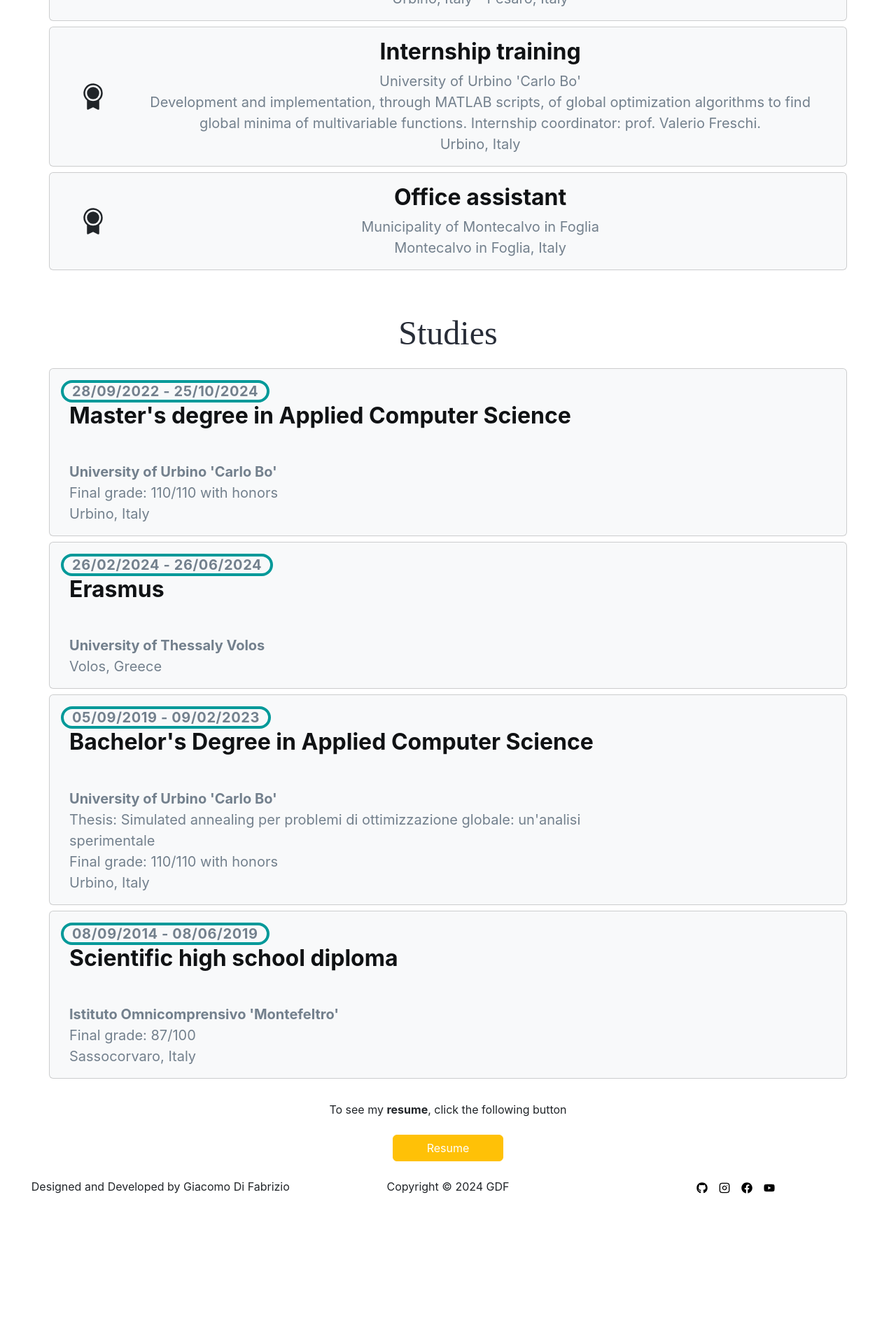
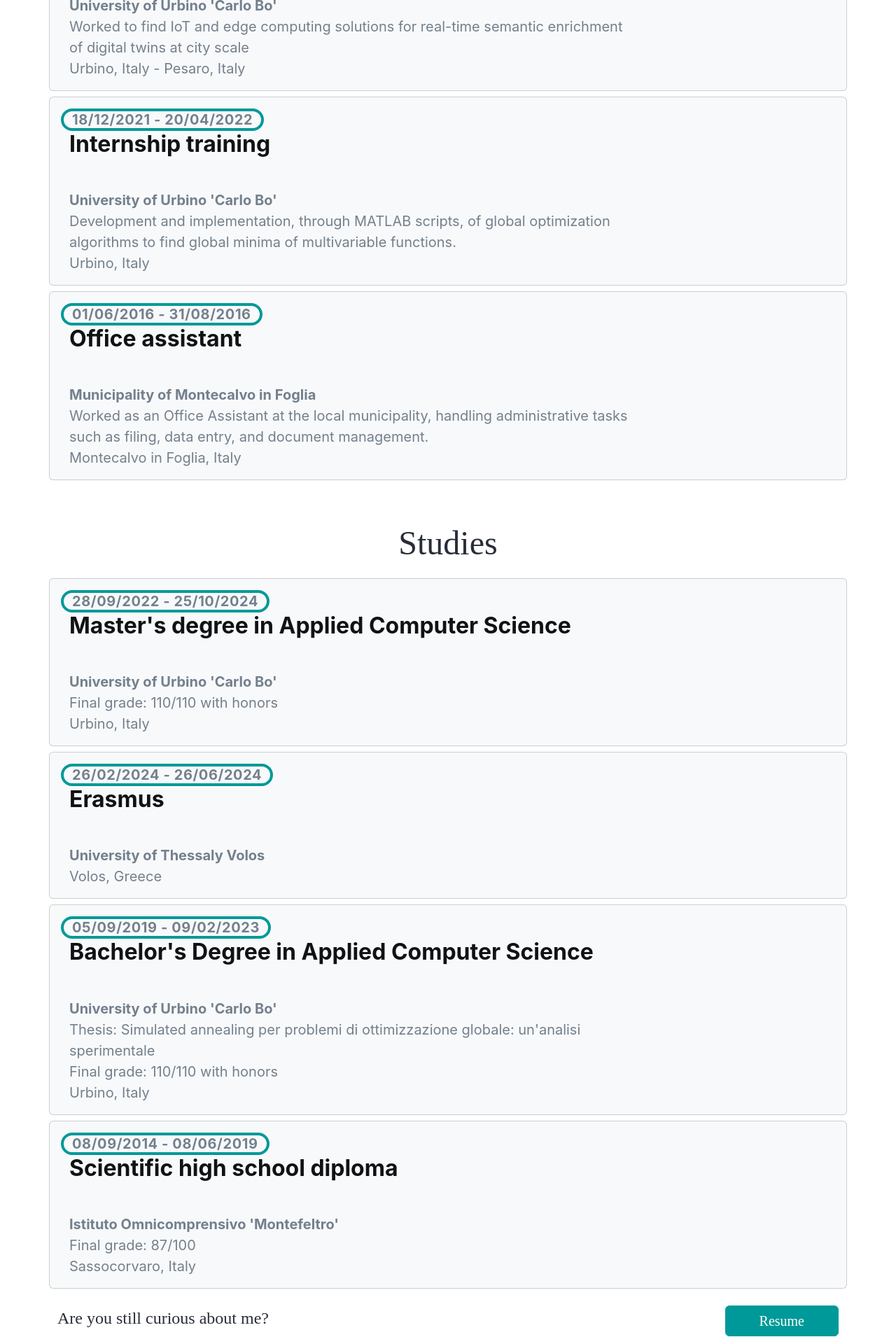
Before and after one commit to GiacomoDiFa/PortfolioGDF, a React (Create React App) app: page /PortfolioGDF/resume in a window 1280 px wide. Shown: the part 360-2280 px from the top of the page at 70% size. Before the commit the page ends 2091 px from the top, so only its background shows below. Built offline with nearby package versions, Linux system fonts and the light colour scheme; the HTML template or start-up script is replaced by a standard one.

Commit message:
Finished Resume page

```diff
--- a/src/assets/jobs.json
+++ b/src/assets/jobs.json
@@ -3,21 +3,21 @@
         {
             "title": "Research grant, CTE Square project",
             "company": "University of Urbino 'Carlo Bo'",
-            "description": "IoT and edge computing solutions for real-time semantic enrichment of digital twins at city scale",
+            "description": "Worked to find IoT and edge computing solutions for real-time semantic enrichment of digital twins at city scale",
             "location": "Urbino, Italy - Pesaro, Italy",
             "duration": "01/06/2023 - 31/01/2025"
         },
         {
             "title": "Internship training",
             "company": "University of Urbino 'Carlo Bo'",
-            "description": "Development and implementation, through MATLAB scripts, of global optimization algorithms to find global minima of multivariable functions. Internship coordinator: prof. Valerio Freschi.",
+            "description": "Development and implementation, through MATLAB scripts, of global optimization algorithms to find global minima of multivariable functions.",
             "location": "Urbino, Italy",
             "duration": "18/12/2021 - 20/04/2022"
         },
         {
             "title": "Office assistant",
             "company": "Municipality of Montecalvo in Foglia",
-            "description": "",
+            "description": "Worked as an Office Assistant at the local municipality, handling administrative tasks such as filing, data entry, and document management.",
             "location": "Montecalvo in Foglia, Italy",
             "duration": "01/06/2016 - 31/08/2016"
         }
--- a/src/components/CardJobs.js
+++ b/src/components/CardJobs.js
@@ -1,8 +1,7 @@
 import React, { useEffect, useState } from 'react'
 import { Card, Col, Row } from 'react-bootstrap'
-import { PiMedalFill } from 'react-icons/pi'
 
-export default function CardJob({ title, company, description, location, duration }) {
+export default function CardStudie({ title, company, description, location, duration }) {
   const [isMobile, setIsMobile] = useState(window.innerWidth <= 768)
   const [isHovered, setIsHovered] = useState(false)
 
@@ -29,6 +28,16 @@ export default function CardJob({ title, company, description, location, duratio
     color: isHovered ? '#009999' : '#73808D',
     fontSize: isMobile ? '16px' : '20px',
     fontWeight: '400',
+    textAlign: "start",
+
+  }
+
+  const textUniversityStyle = {
+    color: isHovered ? '#009999' : '#73808D',
+    fontSize: isMobile ? '16px' : '20px',
+    fontWeight: 'bold',
+    textAlign: "start",
+
   }
 
   return (
@@ -42,23 +51,22 @@ export default function CardJob({ title, company, description, location, duratio
     >
       <Card.Body>
         <Row>
-          {/* Icon column */}
-          <Col
-            xs="1"
-            className="d-flex align-items-center justify-content-center"
-          >
-            <div className="">
-              <PiMedalFill size={40} />
-            </div>
-          </Col>
-
-          {/* Details column */}
           <Col>
-            <Card.Title style={titleStyle}>{title}</Card.Title>
+            <Card.Title style={titleStyle}>
+              <Row>
+                <Col md='3' style={{ borderColor: "#009999", borderWidth: "4px", borderStyle: "solid", fontSize: isMobile ? '20px' : '20px', color: '#73808d', textAlign: "center", lineHeight: "auto", height: "auto", letterSpacing: "0.6px", boxShadow: "none", borderRadius: "40px", width: "auto" }}>{duration}</Col>
+                <Col md='9' style={{ textAlign: "start" }}>{title}</Col>
+              </Row>
+            </Card.Title>
             <Card.Text>
-              <div style={textStyle}>{company}</div>
-              <div style={textStyle}>{description}</div>
-              <div style={textStyle}>{location}</div>
+              <Row>
+                {!isMobile && <Col md='3' style={{ borderWidth: "4px", borderStyle: "solid", backgroundColor: "red", fontSize: isMobile ? '20px' : '20px', color: '#73808D', textAlign: "center", lineHeight: "auto", height: "auto", letterSpacing: "0.6px", boxShadow: "none", borderRadius: "40px", width: "auto", visibility: "hidden", fontWeight: "bold" }}>{duration}</Col>}
+                <Col md='9'>
+                  {company && <div style={textUniversityStyle}>{company}</div>}
+                  {description && <div style={textStyle}>{description}</div>}
+                  {location && <div style={textStyle}>{location}</div>}
+                </Col>
+              </Row>
             </Card.Text>
           </Col>
         </Row>
--- a/src/components/CardStudie.js
+++ b/src/components/CardStudie.js
@@ -54,9 +54,6 @@ export default function CardStudie({ title, istitute, thesis, location, finalgra
           <Col>
             <Card.Title style={titleStyle}>
               <Row>
-
-
-
                 <Col md='3' style={{ borderColor: "#009999", borderWidth: "4px", borderStyle: "solid", fontSize: isMobile ? '20px' : '20px', color: '#73808d', textAlign: "center", lineHeight: "auto", height: "auto", letterSpacing: "0.6px", boxShadow: "none", borderRadius: "40px", width: "auto" }}>{duration}</Col>
                 <Col md='9' style={{ textAlign: "start" }}>{title}</Col>
               </Row>
--- a/src/components/NavBar.js
+++ b/src/components/NavBar.js
@@ -14,7 +14,7 @@ function NavBar() {
   return (
     <Navbar collapseOnSelect expand="lg" className="bg-transparent p-4">
       <Container>
-        <Navbar.Brand href="/">LOGO</Navbar.Brand>
+        <Navbar.Brand><Link to = "/" className='nav-link'>LOGO</Link></Navbar.Brand>
         <Navbar.Toggle aria-controls="responsive-navbar-nav" />
         <Navbar.Collapse
           id="responsive-navbar-nav"
--- a/src/pages/Resume.js
+++ b/src/pages/Resume.js
@@ -24,33 +24,27 @@ function Resume() {
 
 
 
+<Row className='mt-3'>
+  <Col md='6' className='' style={{fontFamily:"Source Sans Pro sans-serif", fontSize:'24px', lineHeight:'', textAlign:'start', letterSpacing:'normal', color:'#282d38'}}>Are you still curious about me?</Col>
+  <Col md='6' className='d-flex justify-content-md-end justify-content-center'>
+  <Button className="ps-0 pe-0 " style={{backgroundColor:"#009999", borderColor:"#009999"}}>
+            <Link
+              className="ps-5 pe-5"
+              to={'/CV_GiacomoDiFabrizio.pdf'}
+              target="_blank"
+              style={{textDecoration: 'none', color: 'white',fontFamily:"Source Sans Pro sans-serif", fontSize:'20px', lineHeight:'', letterSpacing:'normal'}}
+            >
+              Resume
+            </Link>
+          </Button></Col>
+</Row>
 
 
 
 
 
-      <Row className="d-inline">
-        <Col></Col>
-        To see my <b className="ps-0 pe-0">resume</b>, click the following
-        button
-        <Col></Col>
-      </Row>
-      <Row>
-        <Col></Col>
-        <Col>
-          <Button className="ps-0 pe-0 bg-warning border-warning">
-            <Link
-              className="ps-5 pe-5 pt-2 pb-2"
-              to={'/CV_GiacomoDiFabrizio.pdf'}
-              target="_blank"
-              style={{ textDecoration: 'none', color: 'white' }}
-            >
-              Resume
-            </Link>
-          </Button>
-        </Col>
-        <Col></Col>
-      </Row>
+
+
     </Container>
   )
 }
```
